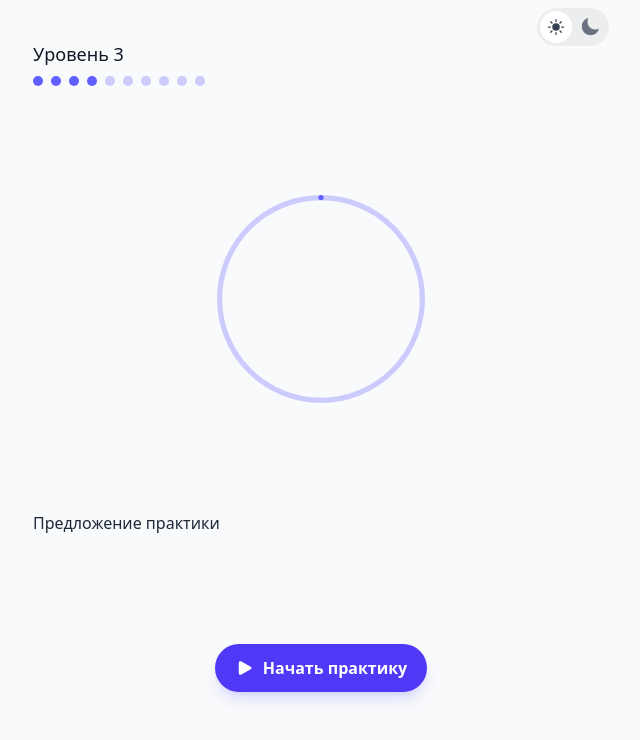
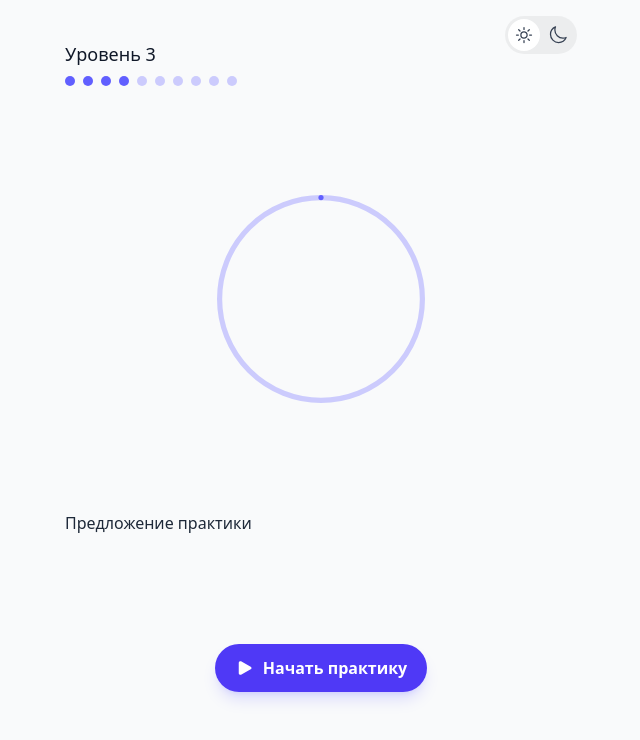
Before and after one commit to nikservik/ritmo, a Vue app: page / in a window 1280 px wide. Shown: the top 740 px of the page, without its empty margins (319-959 px from the left). Built offline with nearby package versions, Linux system fonts and the light colour scheme.

Commit message:
Первый билд с манифестом и иконками

```diff
--- a/index.html
+++ b/index.html
@@ -1,10 +1,14 @@
 <!doctype html>
-<html lang="en">
+<html lang="ru">
   <head>
     <meta charset="UTF-8" />
 
     <meta name="viewport" content="width=device-width, initial-scale=1.0" />
     <title>Ritmo</title>
+    <link rel="icon" href="/favicon.ico">
+    <link rel="apple-touch-icon" href="/apple-touch-icon-180x180.png" sizes="180x180">
+    <link rel="mask-icon" href="/maskable-icon-512x512.png" color="#FFFFFF">
+    <meta name="theme-color" content="#ffffff">
   </head>
   <body>
     <div id="app"></div>
--- a/pwa-assets.config.ts
+++ b/pwa-assets.config.ts
@@ -8,5 +8,5 @@ export default defineConfig({
         preset: '2023',
     },
     preset,
-    images: ['public/favicon.svg'],
+    images: ['public/ritmo.png'],
 })
--- a/src/App.vue
+++ b/src/App.vue
@@ -8,7 +8,7 @@ import ThemeToggle from './components/ThemeToggle.vue'
 
 <template>
   <div class="mx-auto max-w-7xl px-4 sm:px-6 lg:px-8">
-    <div class="mx-auto max-w-xl">
+    <div class="mx-auto max-w-lg">
       <div class="flex min-h-[100svh] flex-col justify-between pt-[env(safe-area-inset-top)] pb-[env(safe-area-inset-bottom)]">
         <div class="">
           <ThemeToggle />
@@ -21,7 +21,8 @@ import ThemeToggle from './components/ThemeToggle.vue'
         <div class="text-center">
           <StartStopButton />
         </div>
-        <div class=""> </div>
+        <div class="">
+        </div>
       </div>
     </div>
     <PWABadge />
--- a/src/components/PWABadge.vue
+++ b/src/components/PWABadge.vue
@@ -1,5 +1,5 @@
 <script setup lang="ts">
-import { computed, ref } from 'vue'
+import { ref } from 'vue'
 import { useRegisterSW } from 'virtual:pwa-register/vue'
 import { ArrowPathIcon } from '@heroicons/vue/24/outline'
 import { XMarkIcon } from '@heroicons/vue/20/solid'
--- a/src/components/ThemeToggle.vue
+++ b/src/components/ThemeToggle.vue
@@ -1,6 +1,6 @@
 <script setup lang="ts">
-import { computed, onMounted, ref } from 'vue'
-import { MoonIcon, SunIcon } from '@heroicons/vue/24/solid'
+import { onMounted, ref } from 'vue'
+import { MoonIcon, SunIcon } from '@heroicons/vue/24/outline'
 
 type Theme = 'light' | 'dark'
 
@@ -28,25 +28,13 @@ onMounted(() => {
   const prefersDark = window.matchMedia?.('(prefers-color-scheme: dark)').matches
   applyTheme(prefersDark ? 'dark' : 'light')
 })
-
-const activeButtonClass = computed(() =>
-  theme.value === 'dark'
-    ? 'bg-white/10 text-white'
-    : 'bg-black/8 text-gray-700',
-)
-
-const inactiveButtonClass = computed(() =>
-  theme.value === 'dark'
-    ? 'text-gray-400 hover:text-white'
-    : 'text-gray-500 hover:text-gray-900',
-)
 </script>
 
 <template>
-  <div class="mt-2 float-right inline-flex items-center gap-0.5 p-0.75 rounded-full bg-gray-950/5  dark:bg-white/10">
+  <div class="mt-4 float-right inline-flex items-center gap-0.5 p-0.75 rounded-full text-gray-700 dark:text-gray-200  bg-gray-950/5  dark:bg-white/10">
     <button
       type="button"
-      class="rounded-full p-1.5 bg-white text-gray-700 dark:bg-gray-900/50 dark:text-gray-400 dark:hover:text-gray-200 transition focus:outline-none focus-visible:ring-2 focus-visible:ring-indigo-400"
+      class="rounded-full p-1.5 bg-white dark:bg-transparent  transition focus:outline-none focus-visible:ring-2 focus-visible:ring-indigo-400"
       :aria-pressed="theme === 'light'"
       @click="setTheme('light')"
     >
@@ -55,8 +43,7 @@ const inactiveButtonClass = computed(() =>
     </button>
     <button
       type="button"
-      class="flex h-8 w-8 items-center justify-center rounded-full transition focus:outline-none focus-visible:ring-2 focus-visible:ring-indigo-400"
-      :class="theme === 'dark' ? activeButtonClass : inactiveButtonClass"
+      class="rounded-full p-1.5 dark:bg-gray-600"
       :aria-pressed="theme === 'dark'"
       @click="setTheme('dark')"
     >
--- a/src/config/levels.ts
+++ b/src/config/levels.ts
@@ -10,14 +10,16 @@ export const DEFAULT_STEP_COUNT = 10
 export const DEFAULT_STEP_TTL_HOURS = 72
 export const DEFAULT_LEVEL_TTL_HOURS = 240
 
+const FIRST_LEVEL: LevelConfig = {
+  level: 1,
+  stepCount: DEFAULT_STEP_COUNT,
+  name: 'Уровень 1',
+  stepTtlHours: DEFAULT_STEP_TTL_HOURS,
+  levelTtlHours: DEFAULT_LEVEL_TTL_HOURS,
+}
+
 export const LEVELS: LevelConfig[] = [
-  {
-    level: 1,
-    stepCount: DEFAULT_STEP_COUNT,
-    name: 'Уровень 1',
-    stepTtlHours: DEFAULT_STEP_TTL_HOURS,
-    levelTtlHours: DEFAULT_LEVEL_TTL_HOURS,
-  },
+  FIRST_LEVEL,
   {
     level: 2,
     stepCount: DEFAULT_STEP_COUNT,
@@ -80,12 +82,12 @@ export const LEVELS: LevelConfig[] = [
     name: 'Уровень 10',
     stepTtlHours: DEFAULT_STEP_TTL_HOURS,
     levelTtlHours: DEFAULT_LEVEL_TTL_HOURS,
-  },
+  }
 ]
 
 export const MAX_LEVEL = LEVELS.length
 
 export function getLevelConfig(level: number): LevelConfig {
   const safeLevel = Math.min(Math.max(level, 1), MAX_LEVEL)
-  return LEVELS[safeLevel - 1]
+  return LEVELS.find((item) => item.level === safeLevel) ?? FIRST_LEVEL
 }
```
Also changed, not shown: public/favicon.svg (deleted), public/ritmo.png (added), public/robots.txt (added).
